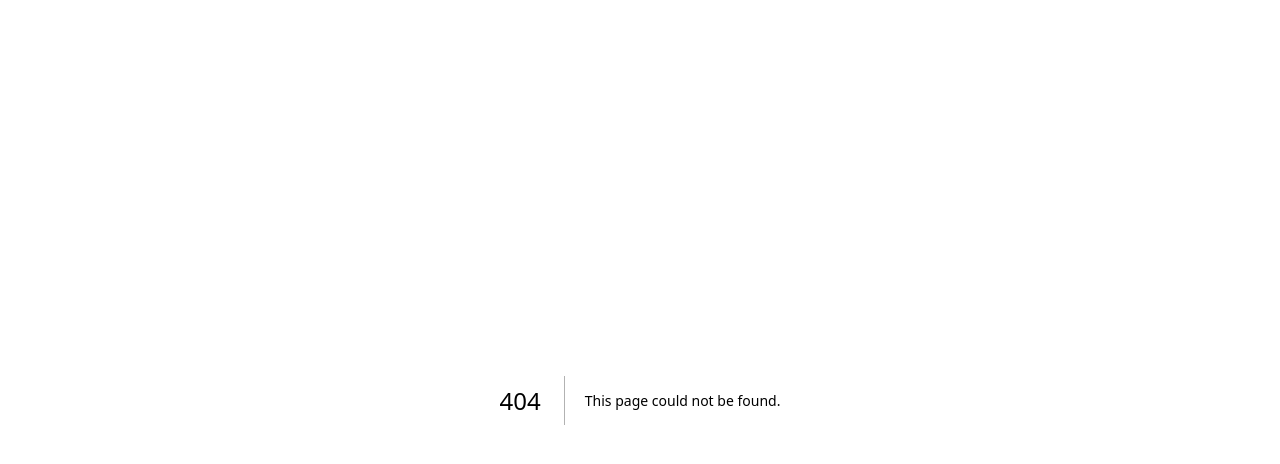
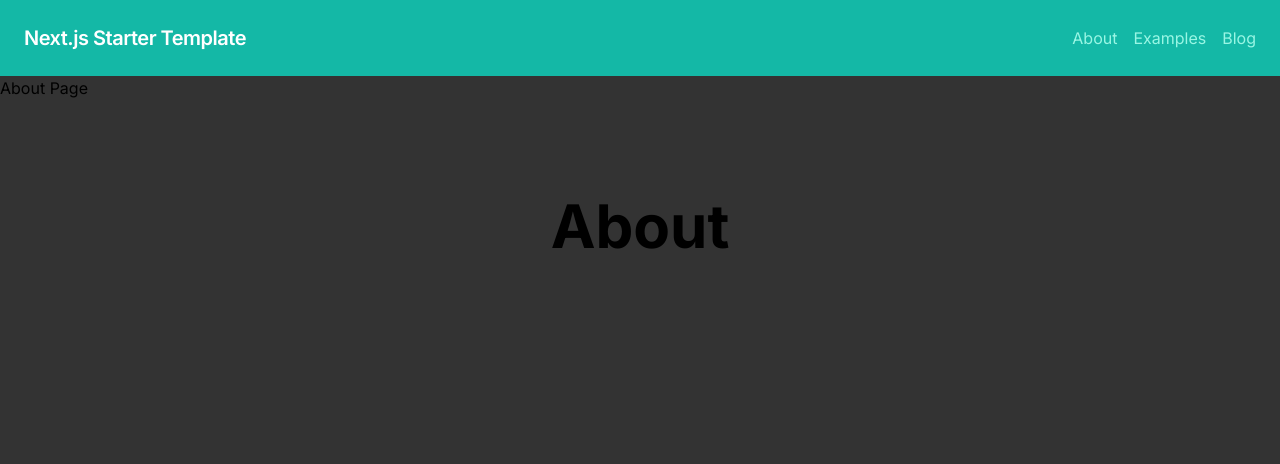
Before and after one commit to RobinHaider/nextjs-starter-template, a Next.js app: page /about in a window 1280 px wide. Before the commit this address had no page. Shown: the top 464 px of the page. Built offline with nearby package versions, Linux system fonts and the light colour scheme.

Commit message:
home and about page example

```diff
--- /dev/null
+++ b/src/app/about/layout.module.css
@@ -0,0 +1,4 @@
+.main {
+  min-height: 100vh;
+  background-color: #333;
+}
--- /dev/null
+++ b/src/app/about/layout.tsx
@@ -0,0 +1,23 @@
+import React from 'react';
+import styles from './layout.module.css';
+
+export const metadata = {
+  title: 'Next.js Starter | About',
+  description: 'Next.js starter template about page',
+};
+
+export default function AboutLayout({
+  children,
+}: {
+  children: React.ReactNode;
+}) {
+  return (
+    <>
+      <main className={styles.main}>
+        <h1>About Page</h1>
+
+        {children}
+      </main>
+    </>
+  );
+}
--- /dev/null
+++ b/src/app/about/page.tsx
@@ -0,0 +1,9 @@
+import React from 'react';
+
+export default function About() {
+  return (
+    <div className='flex min-h-screen flex-col items-center justify-between p-24'>
+      <h1 className='text-6xl font-bold text-center'>About</h1>
+    </div>
+  );
+}
--- a/src/app/layout.tsx
+++ b/src/app/layout.tsx
@@ -1,21 +1,71 @@
-import './globals.css'
-import { Inter } from 'next/font/google'
+import Link from 'next/link';
+import './globals.css';
+import { Inter } from 'next/font/google';
 
-const inter = Inter({ subsets: ['latin'] })
+const inter = Inter({ subsets: ['latin'] });
 
 export const metadata = {
-  title: 'Create Next App',
-  description: 'Generated by create next app',
-}
+  title: 'Next.js Starter Template',
+  description: 'Next.js starter template with MUI, Tailwind CSS and TypeScript',
+};
 
 export default function RootLayout({
   children,
 }: {
-  children: React.ReactNode
+  children: React.ReactNode;
 }) {
   return (
-    <html lang="en">
-      <body className={inter.className}>{children}</body>
+    <html lang='en'>
+      <body className={inter.className}>
+        {/* nav bar */}
+        <nav className='flex items-center justify-between flex-wrap bg-teal-500 p-6'>
+          <div className='flex items-center flex-shrink-0 text-white mr-6'>
+            <span className='font-semibold text-xl tracking-tight'>
+              <Link href='/'>{metadata.title}</Link>
+            </span>
+          </div>
+          <div className='block lg:hidden'>
+            <button className='flex items-center px-3 py-2 border rounded text-teal-200 border-teal-400 hover:text-white hover:border-white'>
+              <svg
+                className='fill-current h-3 w-3'
+                viewBox='0 0 20 20'
+                xmlns='http://www.w3.org/2000/svg'
+              >
+                <title>Menu</title>
+                <path
+                  fillRule='evenodd'
+                  clipRule='evenodd'
+                  d='M0 3C0 1.34315 1.34315 0 3 0H17C18.6569 0 20 1.34315 20 3V5C20 6.65685 18.6569 8 17 8H3C1.34315 8 0 6.65685 0 5V3ZM3 10C1.34315 10 0 11.3431 0 13V15C0 16.6569 1.34315 18 3 18H17C18.6569 18 20 16.6569 20 15V13C20 11.3431 18.6569 10 17 10H3ZM3 16C2.44772 16 2 15.5523 2 15C2 14.4477 2.44772 14 3 14H17C17.5523 14 18 14.4477 18 15C18 15.5523 17.5523 16 17 16H3Z'
+                />
+              </svg>
+            </button>
+          </div>
+          <div className='w-full block flex-grow lg:flex lg:items-center lg:w-auto'>
+            <div className='text-sm lg:flex-grow'></div>
+            <div>
+              <Link
+                href='/about'
+                className='block mt-4 lg:inline-block lg:mt-0 text-teal-200 hover:text-white mr-4'
+              >
+                About
+              </Link>
+              <a
+                href='#responsive-header'
+                className='block mt-4 lg:inline-block lg:mt-0 text-teal-200 hover:text-white mr-4'
+              >
+                Examples
+              </a>
+              <a
+                href='#responsive-header'
+                className='block mt-4 lg:inline-block lg:mt-0 text-teal-200 hover:text-white'
+              >
+                Blog
+              </a>
+            </div>
+          </div>
+        </nav>
+        {children}
+      </body>
     </html>
-  )
+  );
 }
--- a/src/app/page.tsx
+++ b/src/app/page.tsx
@@ -1,113 +1,11 @@
-import Image from 'next/image'
+import Image from 'next/image';
 
 export default function Home() {
   return (
-    <main className="flex min-h-screen flex-col items-center justify-between p-24">
-      <div className="z-10 w-full max-w-5xl items-center justify-between font-mono text-sm lg:flex">
-        <p className="fixed left-0 top-0 flex w-full justify-center border-b border-gray-300 bg-gradient-to-b from-zinc-200 pb-6 pt-8 backdrop-blur-2xl dark:border-neutral-800 dark:bg-zinc-800/30 dark:from-inherit lg:static lg:w-auto  lg:rounded-xl lg:border lg:bg-gray-200 lg:p-4 lg:dark:bg-zinc-800/30">
-          Get started by editing&nbsp;
-          <code className="font-mono font-bold">src/app/page.tsx</code>
-        </p>
-        <div className="fixed bottom-0 left-0 flex h-48 w-full items-end justify-center bg-gradient-to-t from-white via-white dark:from-black dark:via-black lg:static lg:h-auto lg:w-auto lg:bg-none">
-          <a
-            className="pointer-events-none flex place-items-center gap-2 p-8 lg:pointer-events-auto lg:p-0"
-            href="https://vercel.com?utm_source=create-next-app&utm_medium=appdir-template&utm_campaign=create-next-app"
-            target="_blank"
-            rel="noopener noreferrer"
-          >
-            By{' '}
-            <Image
-              src="/vercel.svg"
-              alt="Vercel Logo"
-              className="dark:invert"
-              width={100}
-              height={24}
-              priority
-            />
-          </a>
-        </div>
-      </div>
-
-      <div className="relative flex place-items-center before:absolute before:h-[300px] before:w-[480px] before:-translate-x-1/2 before:rounded-full before:bg-gradient-radial before:from-white before:to-transparent before:blur-2xl before:content-[''] after:absolute after:-z-20 after:h-[180px] after:w-[240px] after:translate-x-1/3 after:bg-gradient-conic after:from-sky-200 after:via-blue-200 after:blur-2xl after:content-[''] before:dark:bg-gradient-to-br before:dark:from-transparent before:dark:to-blue-700 before:dark:opacity-10 after:dark:from-sky-900 after:dark:via-[#0141ff] after:dark:opacity-40 before:lg:h-[360px]">
-        <Image
-          className="relative dark:drop-shadow-[0_0_0.3rem_#ffffff70] dark:invert"
-          src="/next.svg"
-          alt="Next.js Logo"
-          width={180}
-          height={37}
-          priority
-        />
-      </div>
-
-      <div className="mb-32 grid text-center lg:mb-0 lg:grid-cols-4 lg:text-left">
-        <a
-          href="https://nextjs.org/docs?utm_source=create-next-app&utm_medium=appdir-template&utm_campaign=create-next-app"
-          className="group rounded-lg border border-transparent px-5 py-4 transition-colors hover:border-gray-300 hover:bg-gray-100 hover:dark:border-neutral-700 hover:dark:bg-neutral-800/30"
-          target="_blank"
-          rel="noopener noreferrer"
-        >
-          <h2 className={`mb-3 text-2xl font-semibold`}>
-            Docs{' '}
-            <span className="inline-block transition-transform group-hover:translate-x-1 motion-reduce:transform-none">
-              -&gt;
-            </span>
-          </h2>
-          <p className={`m-0 max-w-[30ch] text-sm opacity-50`}>
-            Find in-depth information about Next.js features and API.
-          </p>
-        </a>
-
-        <a
-          href="https://nextjs.org/learn?utm_source=create-next-app&utm_medium=appdir-template-tw&utm_campaign=create-next-app"
-          className="group rounded-lg border border-transparent px-5 py-4 transition-colors hover:border-gray-300 hover:bg-gray-100 hover:dark:border-neutral-700 hover:dark:bg-neutral-800 hover:dark:bg-opacity-30"
-          target="_blank"
-          rel="noopener noreferrer"
-        >
-          <h2 className={`mb-3 text-2xl font-semibold`}>
-            Learn{' '}
-            <span className="inline-block transition-transform group-hover:translate-x-1 motion-reduce:transform-none">
-              -&gt;
-            </span>
-          </h2>
-          <p className={`m-0 max-w-[30ch] text-sm opacity-50`}>
-            Learn about Next.js in an interactive course with&nbsp;quizzes!
-          </p>
-        </a>
-
-        <a
-          href="https://vercel.com/templates?framework=next.js&utm_source=create-next-app&utm_medium=appdir-template&utm_campaign=create-next-app"
-          className="group rounded-lg border border-transparent px-5 py-4 transition-colors hover:border-gray-300 hover:bg-gray-100 hover:dark:border-neutral-700 hover:dark:bg-neutral-800/30"
-          target="_blank"
-          rel="noopener noreferrer"
-        >
-          <h2 className={`mb-3 text-2xl font-semibold`}>
-            Templates{' '}
-            <span className="inline-block transition-transform group-hover:translate-x-1 motion-reduce:transform-none">
-              -&gt;
-            </span>
-          </h2>
-          <p className={`m-0 max-w-[30ch] text-sm opacity-50`}>
-            Explore the Next.js 13 playground.
-          </p>
-        </a>
-
-        <a
-          href="https://vercel.com/new?utm_source=create-next-app&utm_medium=appdir-template&utm_campaign=create-next-app"
-          className="group rounded-lg border border-transparent px-5 py-4 transition-colors hover:border-gray-300 hover:bg-gray-100 hover:dark:border-neutral-700 hover:dark:bg-neutral-800/30"
-          target="_blank"
-          rel="noopener noreferrer"
-        >
-          <h2 className={`mb-3 text-2xl font-semibold`}>
-            Deploy{' '}
-            <span className="inline-block transition-transform group-hover:translate-x-1 motion-reduce:transform-none">
-              -&gt;
-            </span>
-          </h2>
-          <p className={`m-0 max-w-[30ch] text-sm opacity-50`}>
-            Instantly deploy your Next.js site to a shareable URL with Vercel.
-          </p>
-        </a>
-      </div>
+    <main className='flex min-h-screen flex-col items-center justify-between p-24'>
+      <h1 className='text-6xl font-bold text-center'>
+        Welcome to <a href='https://nextjs.org'>Next.js!</a>
+      </h1>
     </main>
-  )
+  );
 }
```
